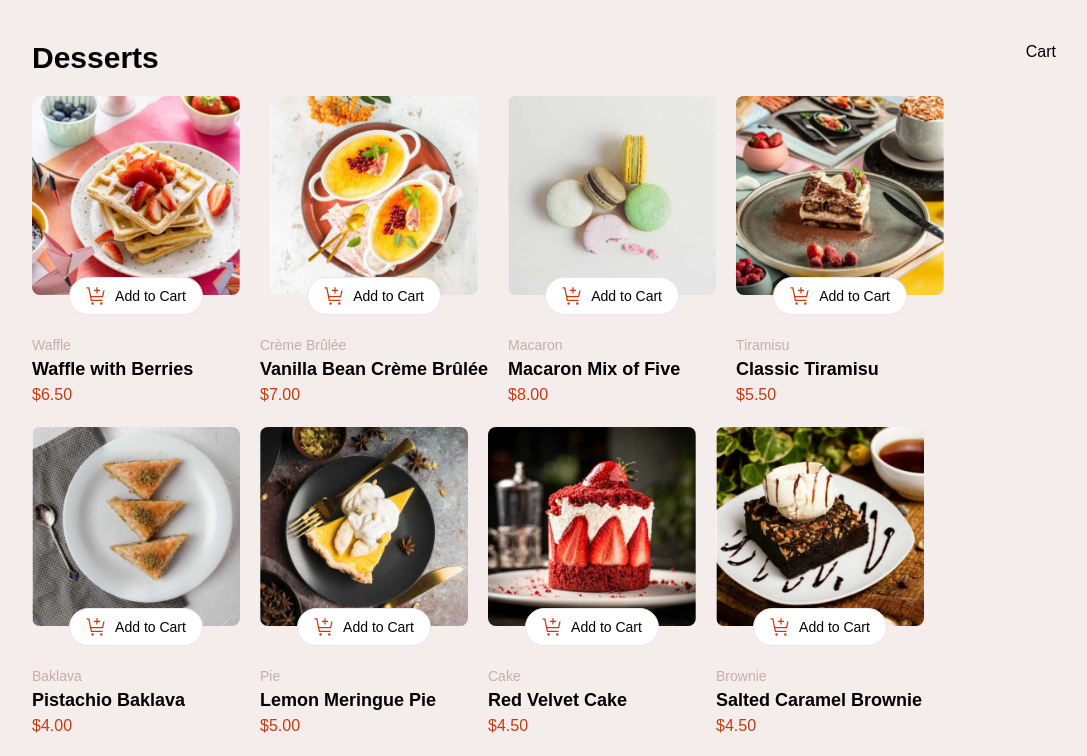
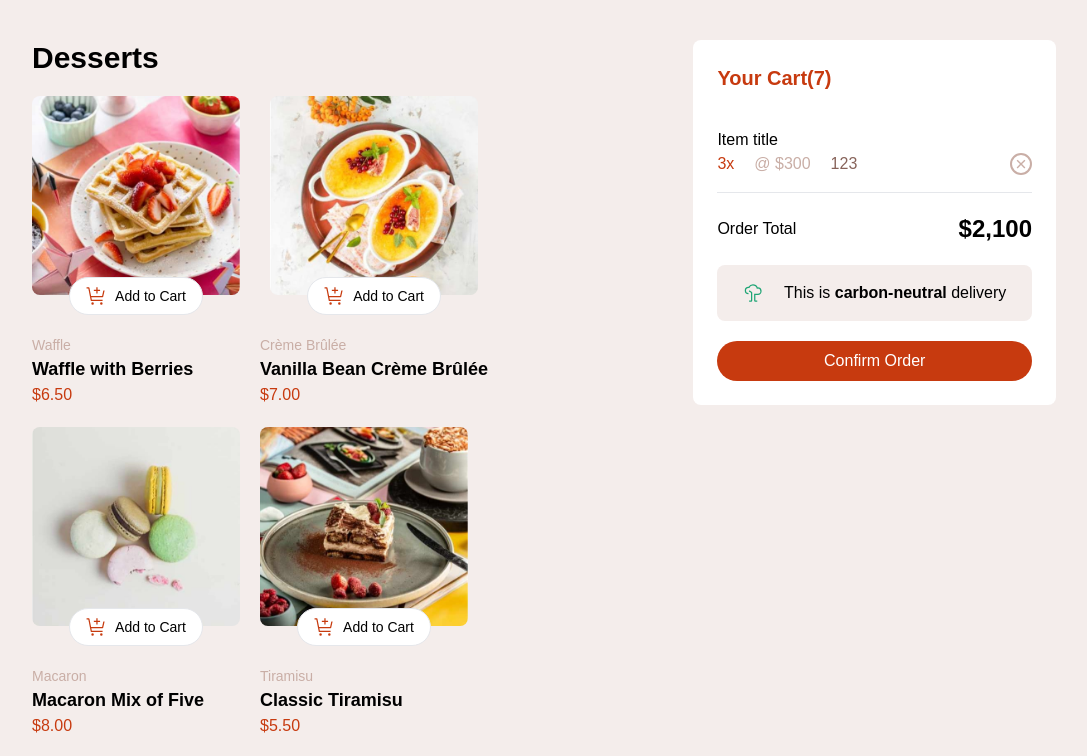
Before and after one commit to 04stefke/product-list-with-cart-main, a React (Vite) app: page / in a window 1280 px wide. Shown: the top 756 px of the page, without its empty margins (96-1183 px from the left). Built offline with nearby package versions, Linux system fonts and the light colour scheme.

Commit message:
added styles and structure to cart component

```diff
--- a/src/components/Cart.jsx
+++ b/src/components/Cart.jsx
@@ -1,9 +1,42 @@
-import React from 'react'
+import React from "react";
 
 const Cart = () => {
-  return (
-    <div>Cart</div>
-  )
-}
+	return (
+		<div className="w-full bg-white h-fit p-6 flex flex-col gap-5 rounded-lg">
+			<h2 className="text-xl text-red font-bold">Your Cart(7)</h2>
+			<div className="border-b py-4">
+				<h3 className="">Item title</h3>
+				<div className="flex justify-between items-center">
+					<div className="flex items-center gap-5">
+						<p className="text-red">3x</p>
+						<p className="text-rose-300">@ $300</p>
+						<p className="text-rose-500">123</p>
+					</div>
+					<button className="border-2 border-rose-300 rounded-full p-1 hover:border-rose-500">
+						<img
+							src="./assets/images/icon-remove-item.svg"
+							alt="remove item svg"
+							className=""
+						/>
+					</button>
+				</div>
+			</div>
 
-export default Cart
+			<div className="flex items-center justify-between">
+				<p>Order Total</p>
+				<p className="font-bold text-2xl">$2,100</p>
+			</div>
+			<div className="flex items-center justify-center gap-5 bg-rose-100 py-4 px-4 rounded-lg">
+				<img src="./assets/images/icon-carbon-neutral.svg" alt="" />
+				<p>
+					This is <span className="font-bold">carbon-neutral</span> delivery
+				</p>
+			</div>
+			<button className="bg-red hover:bg-redDarker text-white  py-2 px-4 rounded-full w-full transition-all">
+				Confirm Order
+			</button>
+		</div>
+	);
+};
+
+export default Cart;
--- a/tailwind.config.js
+++ b/tailwind.config.js
@@ -5,6 +5,7 @@ export default {
 		extend: {
 			colors: {
 				red: "hsl(14, 86%, 42%)",
+				redDarker: "hsl(14, 86%, 30%)",
 				green: "hsl(159, 69%, 38%)",
 				rose: {
 					50: "hsl(20, 50%, 98%)",
```
